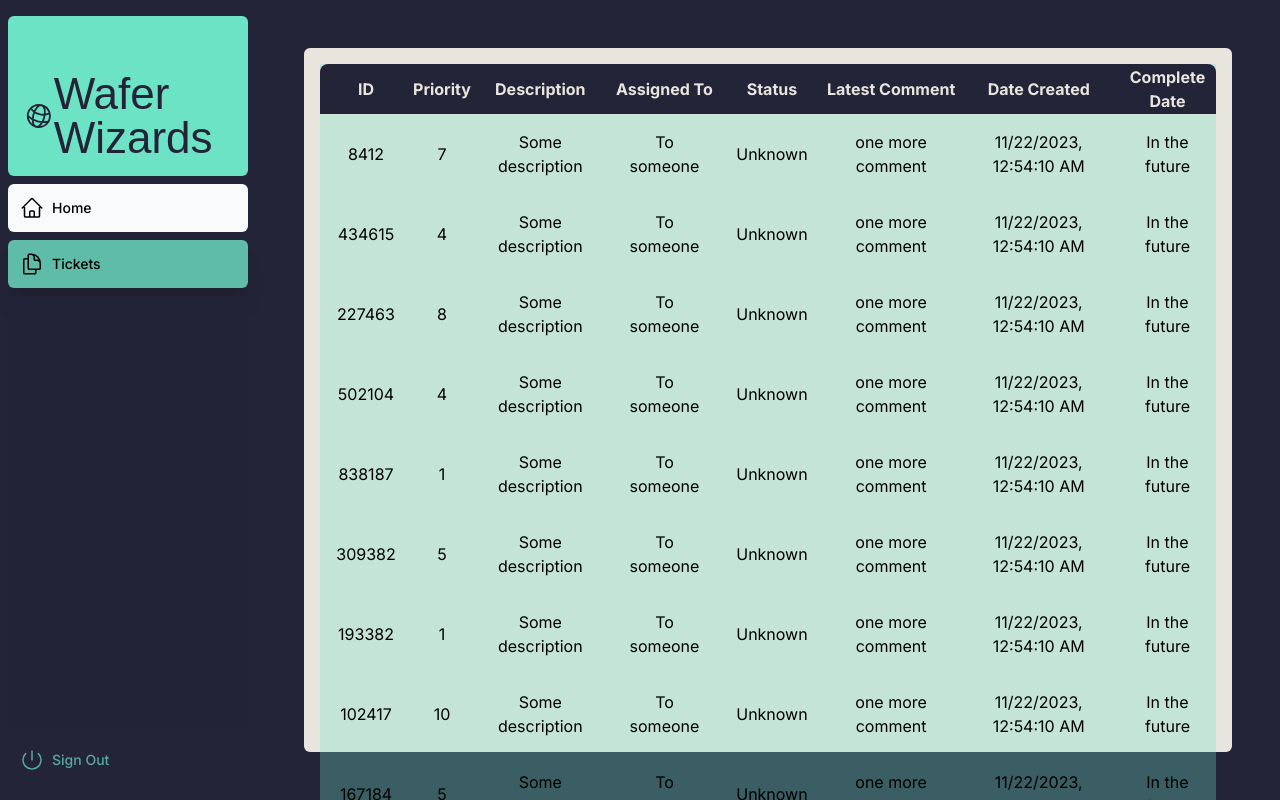
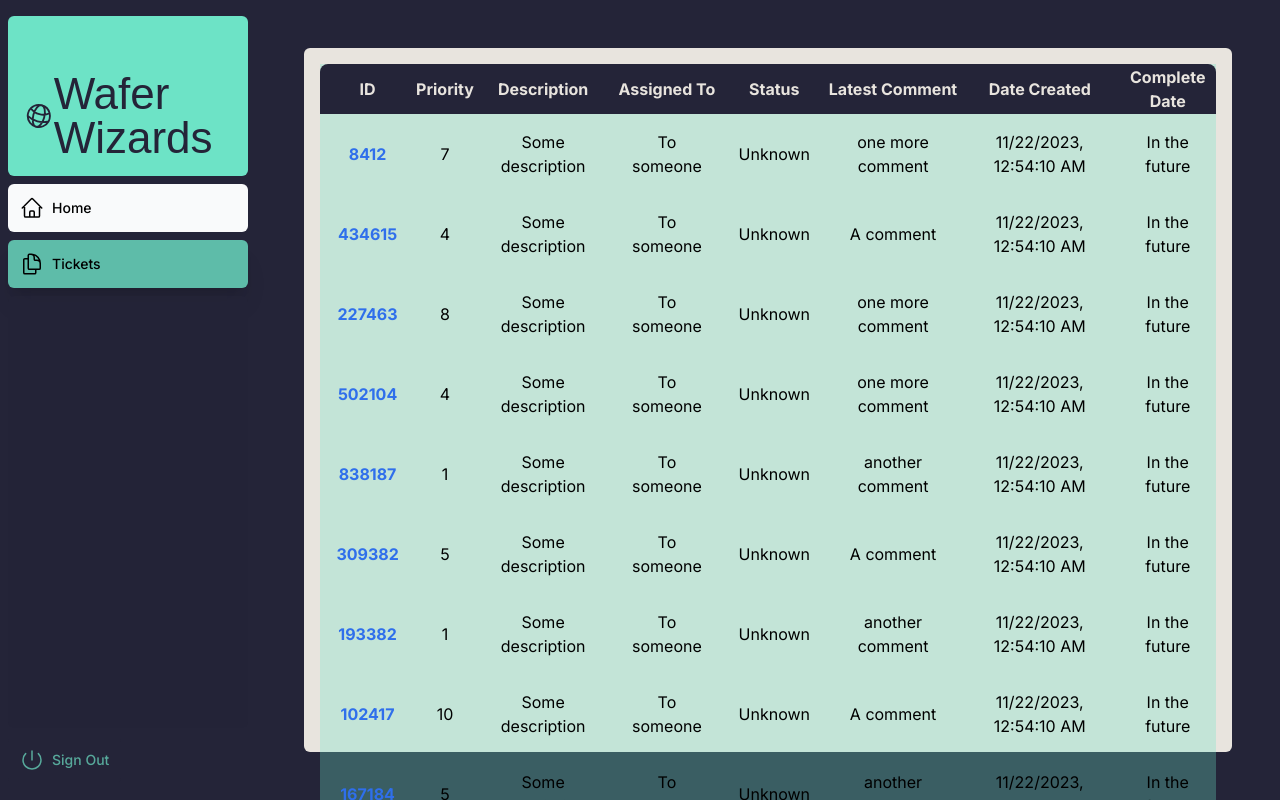
Before and after one commit to Connor-Skudlarek/issue-tracker, a Next.js app: page /dashboard/tickets in a window 1280 px wide. Built offline with nearby package versions, Linux system fonts and the light colour scheme; a web font is replaced by a local one.

Commit message:
Add link to ID for individual page, #3

```diff
--- a/app/ui/tickets/tickets-table.tsx
+++ b/app/ui/tickets/tickets-table.tsx
@@ -1,5 +1,6 @@
 import { Fragment } from "react";
 import { myData } from "@/app/lib/definitions";
+import Link from "next/link";
 
 export function buildTable(data: myData[]) {
   const ticketTable = (
@@ -27,10 +28,10 @@ export function buildTable(data: myData[]) {
 }
 
 function oneTicketRow(ticketObject: myData) {
-  let latestComment = ticketObject.comments[ticketObject.comments.length - 1];
+  let latestComment = ticketObject.comments[Math.floor(Math.random()*3)];
   return (
-    <tr className="lg-p4">
-      <td className="lg:p-4">{ticketObject.ticketID}</td>
+    <tr className="lg:p-4">
+      <td className="lg:p-4"><Link href={`/dashboard/tickets/${ticketObject.ticketID}`} className="text-blue-600 font-bold antialiased">{ticketObject.ticketID}</Link></td>
       <td className="lg:p-4">{ticketObject.priority}</td>
       <td className="lg:p-4">{ticketObject.description}</td>
       <td className="lg:p-4">{ticketObject.assigned}</td>
```
